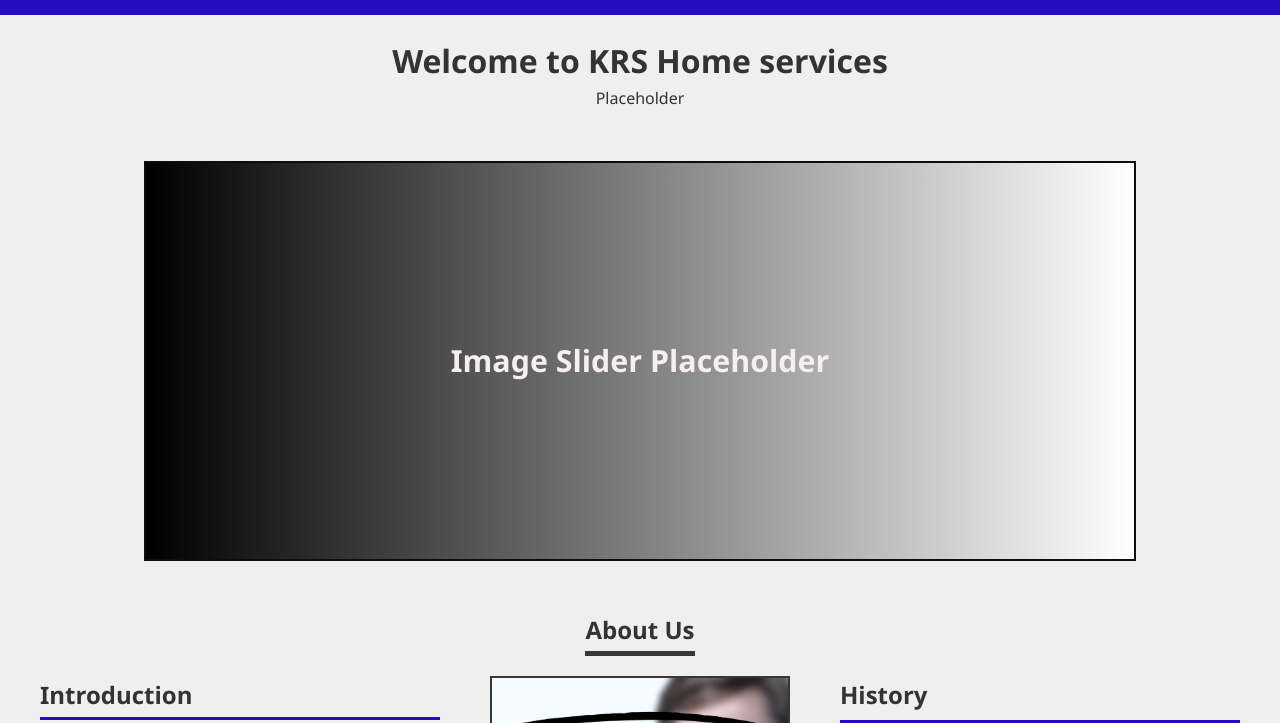
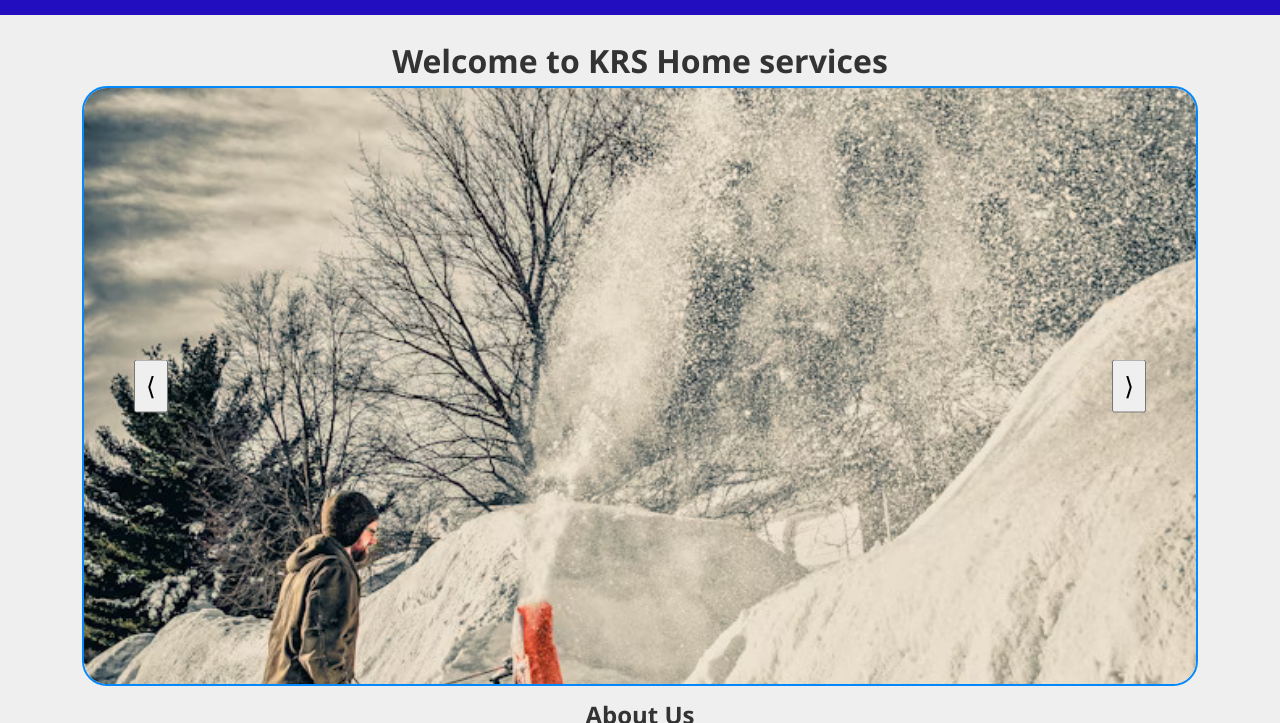
Before and after one commit to rlmmartin/rlmmartin.github.io, a plain HTML site: page HeaderAndFooter.html in a window 1280 px wide. Shown: the part 77-800 px from the top of the page. Drawn offline with Linux system fonts and the light colour scheme.

Commit message:
Add Feature 2 in homepage

```diff
--- a/HeaderAndFooter.html
+++ b/HeaderAndFooter.html
@@ -4,6 +4,7 @@
   <meta charset="UTF-8">
   <meta name="viewport" content="width=device-width, initial-scale=1.0">
   <title>KRS FORCE</title>
+  <link rel="stylesheet" href="Imageslider_content/Imageslider.css">
   <link rel="stylesheet" href="files/style.css">
 </head>
 <body>
@@ -49,15 +50,21 @@
 
   <main>
     <h1>Welcome to KRS Home services</h1>
-    <p>Placeholder</p>
 
     <!-- 1. This is also very very very important temporary image slider place holder -->
-    <section class="slider-placeholder">
-      <div class="slider-box">
-        <p>Image Slider Placeholder</p>
+    <section>
+      <div id="Imageslider">
+        <div id="Images">
+          <img src="slider_Images/Snow.jpg" alt="Snow">
+          <img src="slider_Images/Grass.jpg" alt="Grass">
+          <img src="slider_Images/Treeprun.jpg" alt="Treeprun">
+          <img src="slider_Images/Dusting.jpg" alt="Dusting">
+        </div>
+        <button id="prev">⟨</button>
+        <button id="next">⟩</button>
+        <script src="Imageslider_content/imageslider.js"></script>
       </div>
     </section>
-
     <!-- 2nd major edit or smt dit number 2, this is for the thing that says about us, this comes after the placeholder above-->
     <section class="about-section">
       <h2>About Us</h2>
@@ -78,7 +85,7 @@
 
   <div class="history-right-side-text">
     <h3>History</h3>
-    <p> We were formed by 3 very ambituois high school students who wanted to see better services provided in our city!
+    <p> We were formed by 3 very ambitious high school students who wanted to see better services provided in our city!
       We were founded on September 20, 2025 with just 3 college level students, and we hired our friends who had experience in working on various proterties, who had the same thinink as us
       In October, around 1 month after we were formed, we had over 20 jobs completed, with a 90% perfect satisfaction rate from our clients!
       </p>
--- /dev/null
+++ b/Imageslider_content/Imageslider.css
@@ -0,0 +1,46 @@
+#Imageslider {
+  border-radius: 25px;
+  position: relative;
+  width: 100%;
+  max-width: 90%;
+  height: 600px;
+  margin: auto;
+  overflow: hidden;
+  border: 2px solid #0289ff;
+}
+
+
+#Images {
+  display: flex;
+  transition: transform 1.5s ease-in-out;
+}
+
+
+#Images img {
+  width: 100%;
+  height: 600px;
+  flex-shrink: 0;
+  object-fit: cover;
+}
+
+#prev, #next {
+  position: absolute;
+  top: 50%;
+  transform: translateY(-50%);
+  padding: 10px;
+  font-size: 25px;
+  transform: padding 0.7 ease;
+}
+
+#prev:hover, #next:hover{
+  background-color: #0289ff;
+  cursor: pointer;
+  padding: 13px;
+}
+
+#prev {
+  left: 50px;
+}
+#next {
+  right: 50px;
+}
--- /dev/null
+++ b/Imageslider_content/imageslider.js
@@ -0,0 +1,11 @@
+const slider = document.getElementById("Images");
+let index = 0;
+
+function move(step) {
+  const total = slider.children.length;
+  index = (index + step + total) % total;
+  slider.style.transform = `translateX(-${index * 100}%)`;
+}
+
+document.getElementById("next").onclick = () => move(1);
+document.getElementById("prev").onclick = () => move(-1);
```
Also changed, not shown: slider_Images/Dusting.jpg (added), slider_Images/Grass.jpg (added), slider_Images/Snow.jpg (added), slider_Images/Treeprun.jpg (added).
